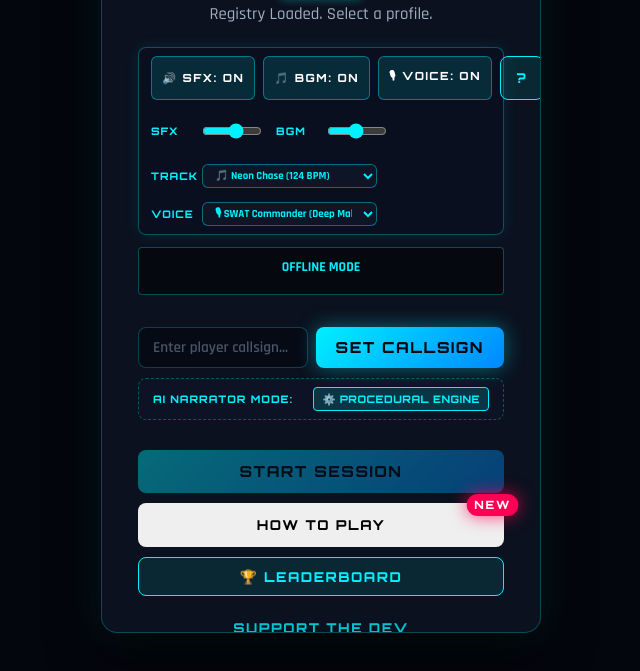
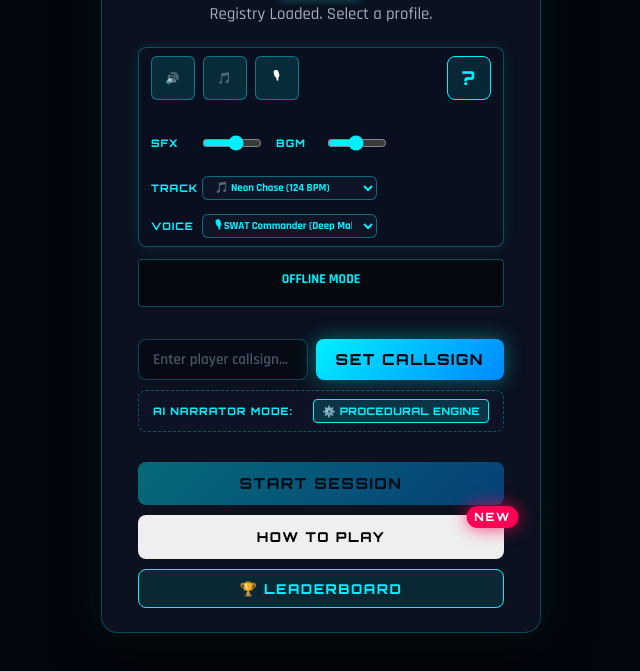
Before and after one commit to vdsperera/viper-hunt, a website with bundled scripts: page index.html in a window 1280 px wide. Shown: the part 127-798 px from the top of the page, without its empty margins (319-959 px from the left). Built offline with nearby package versions, Linux system fonts and the light colour scheme.

Commit message:
feat: compact audio controls on start screen

```diff
--- a/index.html
+++ b/index.html
@@ -131,14 +131,14 @@
                     <div id="profile-section" class="hidden">
                         <!-- Audio Configuration Control Panel -->
                         <div class="audio-config-bar">
-                            <div class="audio-toggle-group">
-                                <button id="sfx-toggle-btn" class="cyber-btn audio-btn"
-                                    title="Toggle Sound Effects"><span>🔊 SFX: ON</span></button>
-                                <button id="bgm-toggle-btn" class="cyber-btn audio-btn"
-                                    title="Toggle Background Music"><span>🎵 BGM: ON</span></button>
-                                <button id="voice-toggle-btn" class="cyber-btn audio-btn"
-                                    title="Toggle Tactical Voice Comms"><span>🎙 VOICE: ON</span></button>
-                                <button id="settings-htp-btn" class="cyber-btn secondary" aria-label="How to play" style="min-width: 44px; min-height: 44px; padding: 0; margin-left: auto;"><span>?</span></button>
+                            <div class="audio-toggle-group" style="display: flex; gap: 8px; width: 100%; margin-bottom: 12px;">
+                                <button id="sfx-toggle-btn" class="cyber-btn audio-btn icon-btn"
+                                    title="Toggle Sound Effects" aria-label="Sound Effects" aria-pressed="true"><span>🔊</span></button>
+                                <button id="bgm-toggle-btn" class="cyber-btn audio-btn icon-btn"
+                                    title="Toggle Background Music" aria-label="Background Music" aria-pressed="true"><span>🎵</span></button>
+                                <button id="voice-toggle-btn" class="cyber-btn audio-btn icon-btn"
+                                    title="Toggle Tactical Voice Comms" aria-label="Voice Comms" aria-pressed="true"><span>🎙</span></button>
+                                <button id="settings-htp-btn" class="cyber-btn secondary icon-btn" aria-label="How to play" style="margin-left: auto;"><span>?</span></button>
                             </div>
                             <div class="audio-sliders-group">
                                 <div class="slider-row">
--- a/services/UIController.js
+++ b/services/UIController.js
@@ -323,15 +323,15 @@ export class UIController {
     syncAudioUi() {
         if (this.sfxToggleBtn) {
             this.sfxToggleBtn.classList.toggle('off', !this.audioService.sfxEnabled);
-            this.sfxToggleBtn.querySelector('span').innerText = this.audioService.sfxEnabled ? '🔊 SFX: ON' : '🔇 SFX: OFF';
+            this.sfxToggleBtn.setAttribute('aria-pressed', this.audioService.sfxEnabled ? 'true' : 'false');
         }
         if (this.bgmToggleBtn) {
             this.bgmToggleBtn.classList.toggle('off', !this.audioService.bgmEnabled);
-            this.bgmToggleBtn.querySelector('span').innerText = this.audioService.bgmEnabled ? '🎵 BGM: ON' : '🔇 BGM: OFF';
+            this.bgmToggleBtn.setAttribute('aria-pressed', this.audioService.bgmEnabled ? 'true' : 'false');
         }
         if (this.voiceToggleBtn) {
             this.voiceToggleBtn.classList.toggle('off', !this.audioService.voiceEnabled);
-            this.voiceToggleBtn.querySelector('span').innerText = this.audioService.voiceEnabled ? '🎙 VOICE: ON' : '🔇 VOICE: OFF';
+            this.voiceToggleBtn.setAttribute('aria-pressed', this.audioService.voiceEnabled ? 'true' : 'false');
         }
         if (this.sfxVolSlider) this.sfxVolSlider.value = this.audioService.sfxVolume;
         if (this.bgmVolSlider) this.bgmVolSlider.value = this.audioService.bgmVolume;
--- a/style.css
+++ b/style.css
@@ -788,6 +788,26 @@ select option {
     cursor: not-allowed;
     box-shadow: none;
     transform: none;
+}
+
+.icon-btn {
+    min-width: 44px;
+    min-height: 44px;
+    padding: 0;
+    display: flex;
+    justify-content: center;
+    align-items: center;
+    font-size: 1.2rem;
+}
+
+.audio-btn.off {
+    opacity: 0.5;
+    background: rgba(255, 0, 85, 0.1);
+    border: 1px solid rgba(255, 0, 85, 0.4);
+}
+.audio-btn.off span {
+    filter: grayscale(100%);
+    opacity: 0.6;
 }
 
 /* Virtual Cyber D-Pad Controls for Mobile */
```
